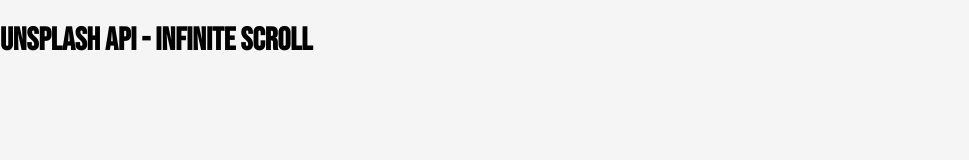
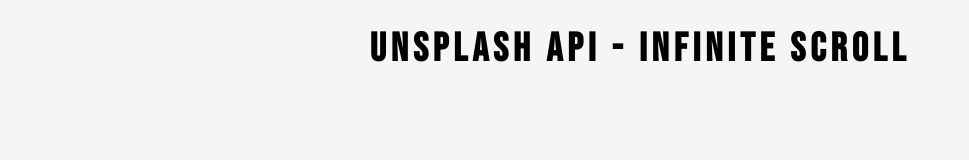
Before and after one commit to electricman07/infinite-scroll, a plain HTML site: page index.html in a window 1280 px wide. Shown: the whole page, without its empty margins (0-969 px from the left). Drawn offline with Linux system fonts and the light colour scheme.

Commit message:
styled h1 element

```diff
--- a/style.css
+++ b/style.css
@@ -9,3 +9,11 @@
   font-family: "Bebas Neue", sans-serif;
   background: whitesmoke;
 }
+
+h1 {
+  text-align: center;
+  margin-top: 25px;
+  margin-bottom: 15px;
+  font-size: 40px;
+  letter-spacing: 5px;
+}
```
